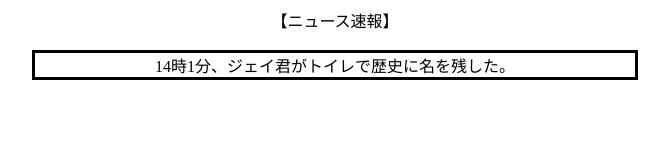
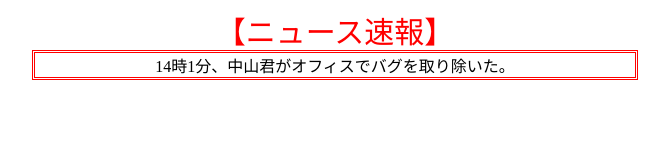
Before and after one commit to yfujii01/html_study_kadai, a plain HTML site: page index.html in a window 1280 px wide. Shown: the whole page, without its empty margins (305-974 px from the left). Drawn offline with Linux system fonts and the light colour scheme.

Commit message:
ファイル分割

```diff
--- a/index.html
+++ b/index.html
@@ -1,64 +1,17 @@
 <html>
 
 <head>
-    <title>InstantJoker</title>
+    <title>虚構速報</title>
+    <script type="text/javascript" src="logic.js"></script>
+    <link rel="stylesheet" type="text/css" href="style.css">
     <meta http-equiv="Content-Type" content="text/html; charset=utf-8">
 </head>
 
-<body>
-    <div align="center">
+<body onload="make_news()">
+    <div id="title">
         【ニュース速報】
     </div>
     <div id="msg"></div>
 </body>
 
 </html>
-
-<style>
-    #msg {
-        position: absolute;
-        top: 50px;
-        left: 0;
-        right: 0;
-        margin: auto;
-        border: black solid;
-        text-align: center;
-        width: 600px;
-    }
-</style>
-
-<script language="javascript">
-    let msg = "";
-
-    //日付と時間の設定
-    let nowdate = new Date(); //現在の時間
-    let hour = nowdate.getHours(); //時間
-    let min = nowdate.getMinutes(); //分
-
-    //いつ
-    let when = hour + "時" + min + "分、"; //時間と分を使って文章を作成
-
-    //誰が
-    let rand = Math.floor(Math.random() * 5); //0～4の乱数を発生
-    const who = ["小林", "川口", "植田", "中山", "ジェイ"];
-    msg = when + who[rand] + "君が";
-
-    //どこで
-    rand = Math.floor(Math.random() * 5);
-    const where = ["オフィス", "自宅", "トイレ", "マラソン大会", "紅白歌合戦"];
-    msg = msg + where[rand] + "で";
-
-    //どうした
-    rand = Math.floor(Math.random() * 5);
-    const what = [
-        "歴史に名を残した。",
-        "カレーを食べた。",
-        "バグを取り除いた。",
-        "採用活動をした。",
-        "この場では言えないようなことをした。"
-    ]
-    msg = msg + what[rand];
-
-    // 出力
-    document.querySelector("#msg").innerText = msg;
-</script>
--- /dev/null
+++ b/logic.js
@@ -0,0 +1,34 @@
+function make_news() {
+    let msg = "";
+
+    let nowdate = new Date(); //現在の時間
+    let hour = nowdate.getHours(); //時間
+    let min = nowdate.getMinutes(); //分
+
+    //いつ
+    let when = hour + "時" + min + "分、"; //時間と分を使って文章を作成
+
+    //誰が
+    let rand = Math.floor(Math.random() * 5); //0～4の乱数を発生
+    const who = ["小林", "川口", "植田", "中山", "ジェイ"];
+    msg = when + who[rand] + "君が";
+
+    //どこで
+    rand = Math.floor(Math.random() * 5);
+    const where = ["オフィス", "自宅", "トイレ", "マラソン大会", "紅白歌合戦"];
+    msg = msg + where[rand] + "で";
+
+    //どうした
+    rand = Math.floor(Math.random() * 5);
+    const what = [
+        "歴史に名を残した。",
+        "カレーを食べた。",
+        "バグを取り除いた。",
+        "採用活動をした。",
+        "この場では言えないようなことをした。"
+    ]
+    msg = msg + what[rand];
+
+    // 出力
+    document.querySelector("#msg").innerText = msg;
+}
--- /dev/null
+++ b/style.css
@@ -0,0 +1,16 @@
+#title {
+  text-align: center;
+  color: red;
+  font-size: 30px;
+}
+
+#msg {
+  position: absolute;
+  top: 50px;
+  left: 0;
+  right: 0;
+  margin: auto;
+  border: red double;
+  text-align: center;
+  width: 600px;
+}
```
